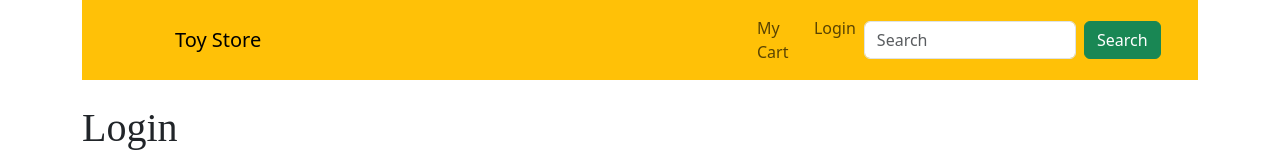
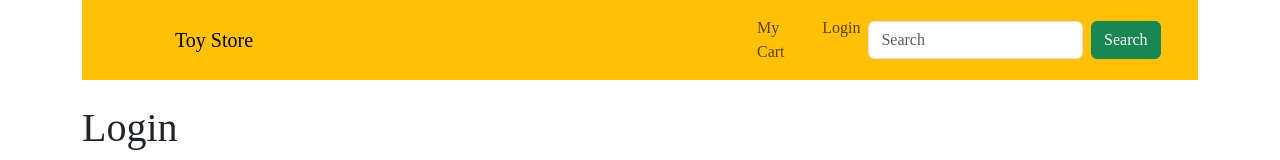
Before and after one commit to takumi-tsuka/toy_store_final, a Vue app: page /login in a window 1280 px wide. Shown: the top 160 px of the page. Built offline with nearby package versions, Linux system fonts and the light colour scheme; a web font is replaced by a local one.

Commit message:
font fixed

```diff
--- a/src/App.vue
+++ b/src/App.vue
@@ -1,19 +1,6 @@
 <template>
   <div class="container d-flex justify-content-center mb-4">
     <div class="row col-12 d-flex justify-content-center">
-      <!-- <nav>
-      <ul>
-        <li>
-          <router-link to="/">Main page</router-link>
-        </li>
-        <li>
-          <router-link to="/cart">My Cart</router-link>
-        </li>
-        <li>
-          <router-link to="/login">Login</router-link>
-        </li>
-      </ul>
-    </nav> -->
       <nav class="navbar navbar-expand-lg navbar-light bg-warning">
         <div class="col-1"></div>
         <router-link to="/" class="navbar-brand col-6">Toy Store</router-link>
@@ -26,7 +13,7 @@
               <router-link to="/login" class="nav-link">Login</router-link>
             </li>
           </ul>
-          <form class="d-flex" style="column-gap: .5rem;">
+          <form class="d-flex" style="column-gap: 0.5rem">
             <input
               class="form-control"
               type="search"
@@ -54,7 +41,7 @@ export default {
 </script>
 
 <style>
-main {
+main, nav {
   font-family: "Walter Turncoat", cursive;
 }
 </style>
```
